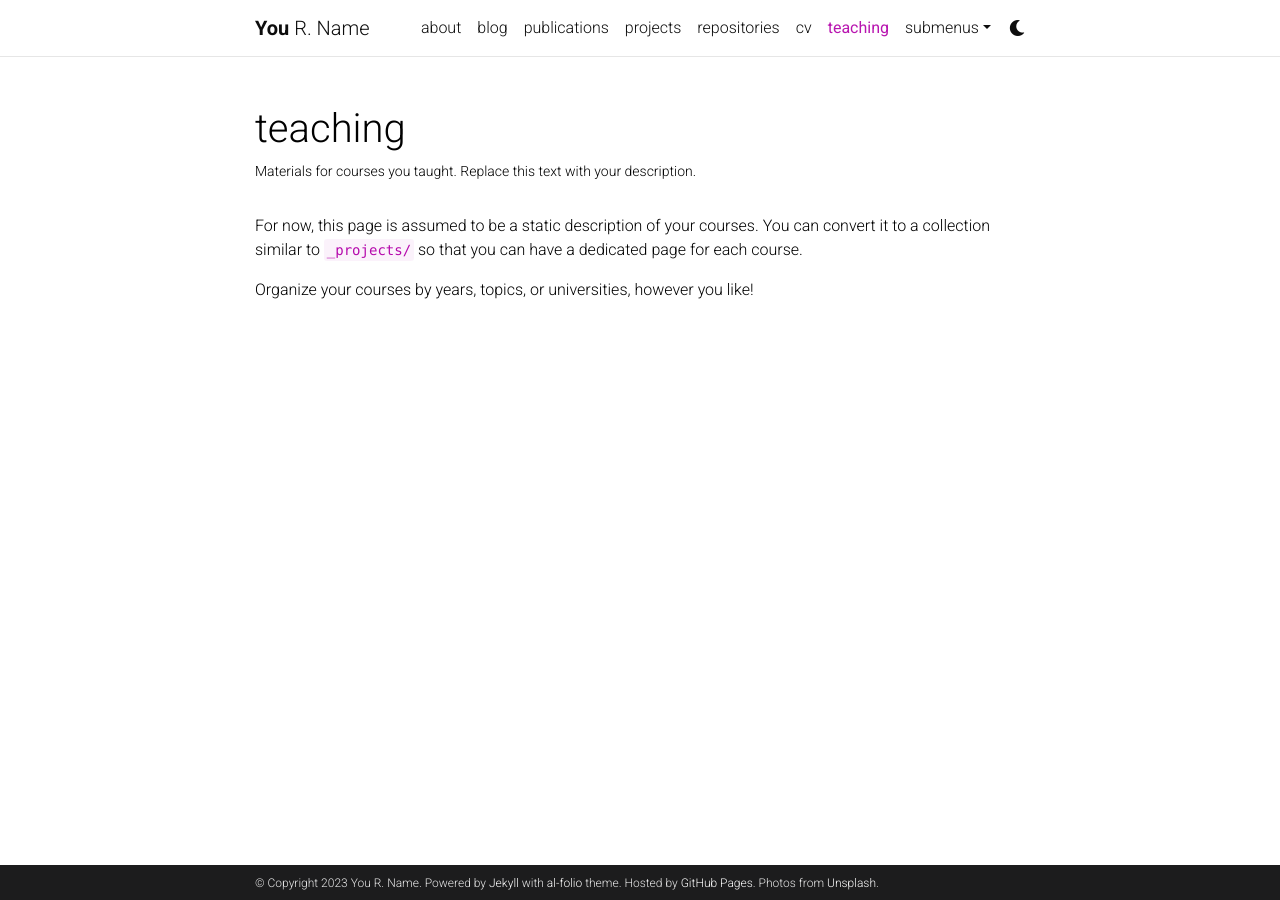
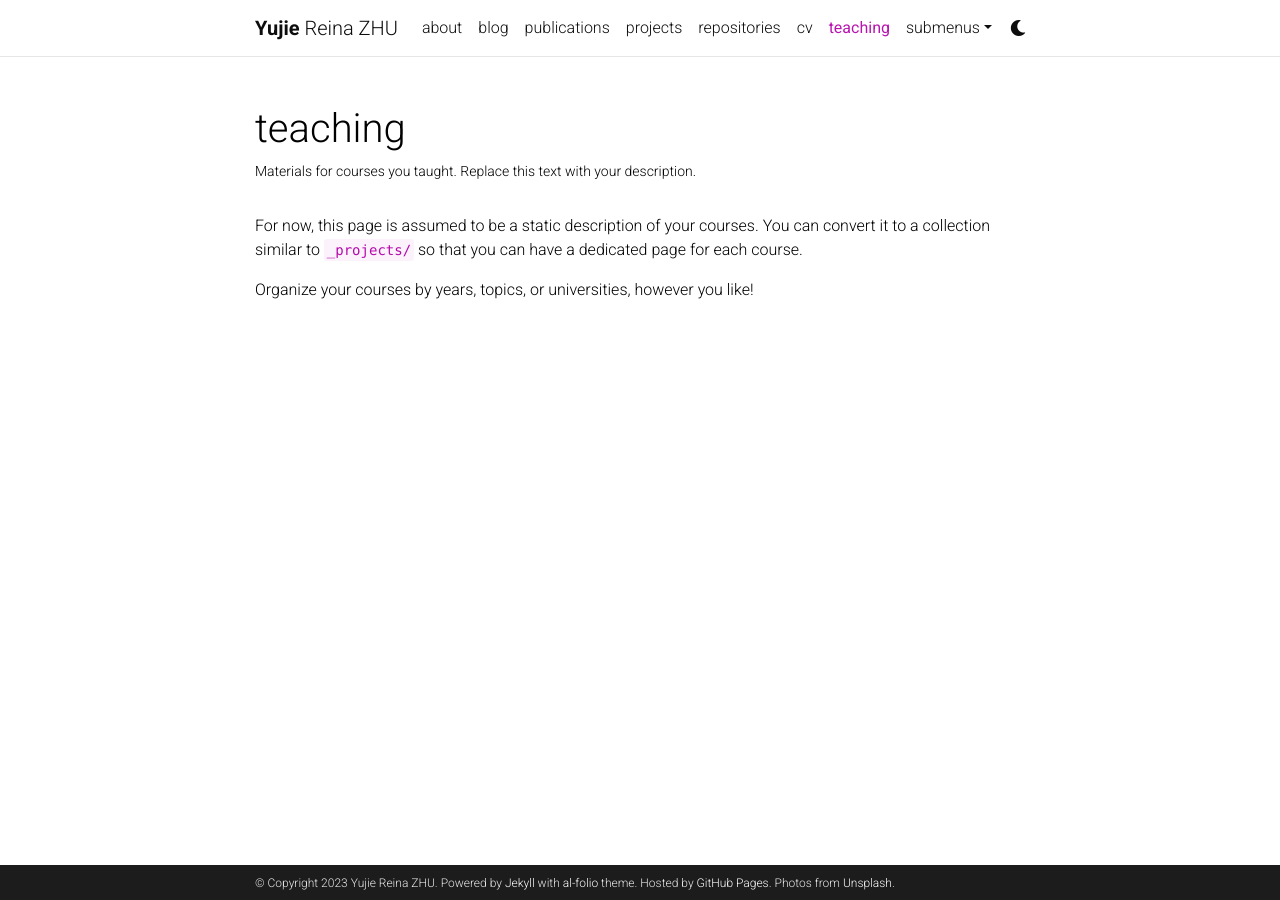
Before and after one commit to ReinaZhu/yujiezhu.github.io, a Jekyll site: the page built from _pages/teaching.md, in a window 1280 px wide. Built offline with Jekyll 4.4.1, drawn with Linux system fonts in a browser that asks for light colours; comment, search, counter and statistics services are not loaded; a style sheet for code colours, icons or effects is not loaded.

Commit message:
Update _config.yml

```diff
--- a/_config.yml
+++ b/_config.yml
@@ -3,9 +3,9 @@
 # -----------------------------------------------------------------------------
 
 title: blank # the website title (if blank, full name will be used instead)
-first_name: You
-middle_name: R.
-last_name: Name
+first_name: Yujie
+middle_name: Reina
+last_name: ZHU
 email: you@example.com
 description: > # the ">" symbol means to ignore newlines until "footer_text:"
   A simple, whitespace theme for academics. Based on [*folio](https://github.com/bogoli/-folio) design.
@@ -18,8 +18,8 @@
 lang: en # the language of your site (for example: en, fr, cn, ru, etc.)
 icon: ⚛️  # the emoji used as the favicon (alternatively, provide image name in /assets/img/)
 
-url: https://alshedivat.github.io # the base hostname & protocol for your site
-baseurl: /al-folio # the subpath of your site, e.g. /blog/
+url: https://reinazhu.github.io # the base hostname & protocol for your site
+baseurl: # the subpath of your site, e.g. /blog/
 last_updated: false # set to true if you want to display last updated in the footer
 impressum_path:  # set to path to include impressum link in the footer, use the same path as permalink in a page, helps to conform with EU GDPR
 
```
